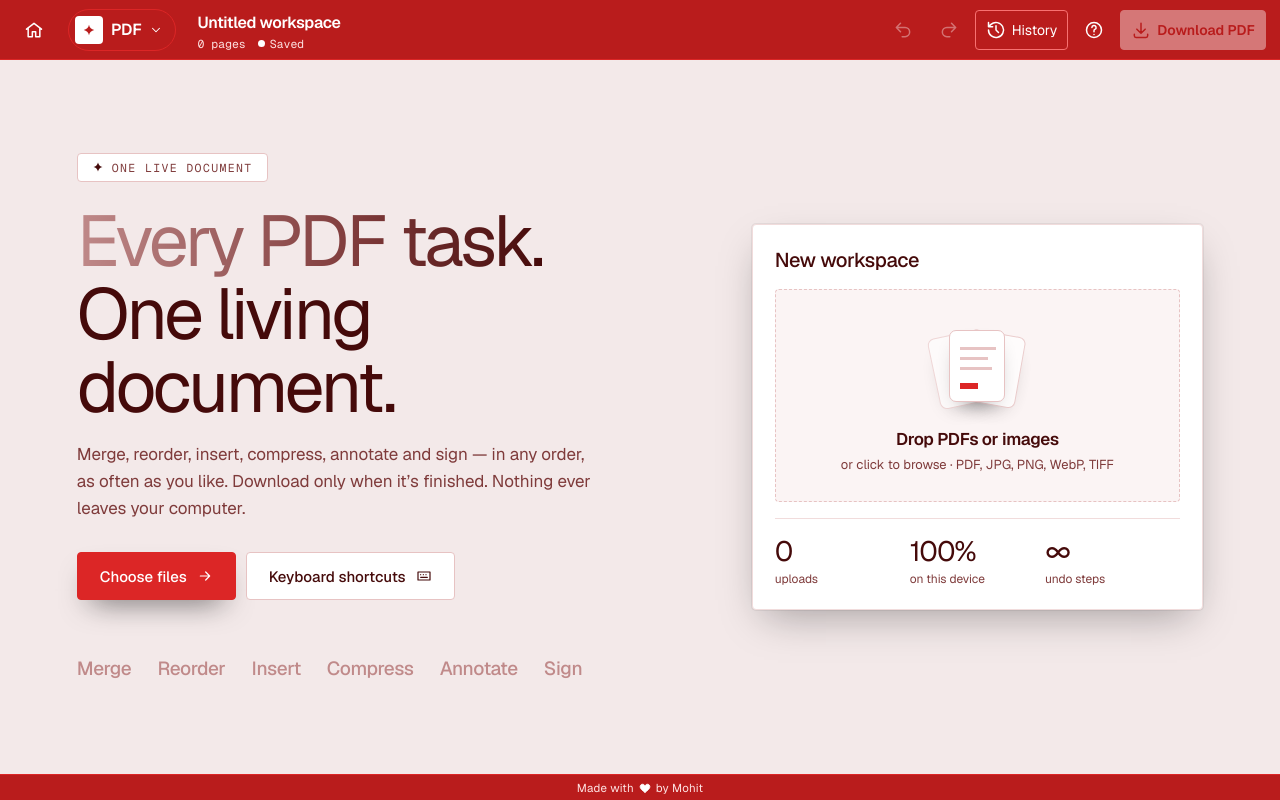
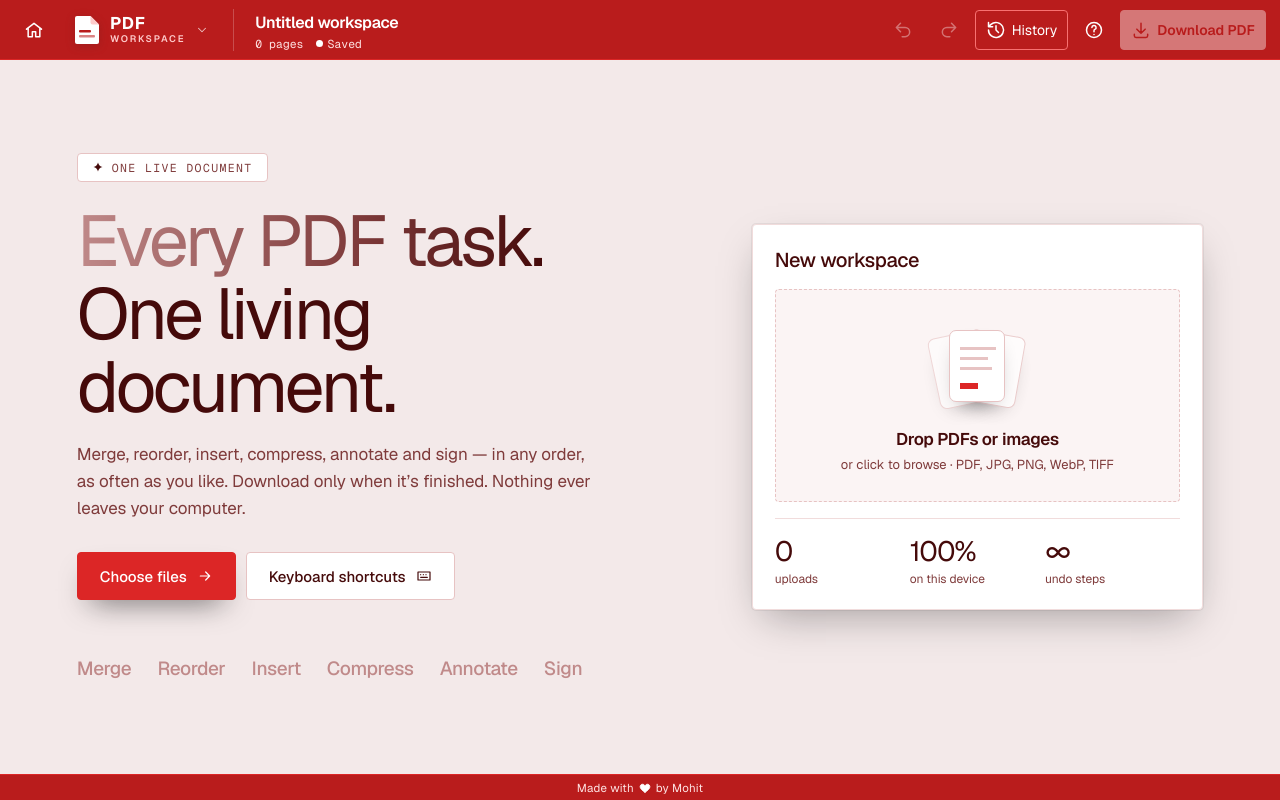
Before and after one commit to kech8014/pdf-all-in-one-tool, a React (Vite) app: page / in a window 1280 px wide. Built offline with nearby package versions, Linux system fonts and the light colour scheme.

Commit message:
Flat logo and wordmark instead of the oval pill; matching favicon
Co-Authored-By: Claude Opus 5.5 <noreply@anthropic.com>
Claude-Session: https://claude.ai/code/session_011Lg31aVN9cQ7dTJK5cybsN

```diff
--- a/src/ui/Workspace.tsx
+++ b/src/ui/Workspace.tsx
@@ -124,9 +124,18 @@ function Header() {
         }}
       />
       <button type="button" className="brand" onClick={() => ui.openDialog({ kind: 'workspaces' })} title="Your workspaces" data-testid="workspaces-button">
-        <span className="brand-mark"><Icon name="sparkle" size={14} fill="currentColor" strokeWidth={0} /></span>
-        <span>PDF</span>
-        <Icon name="chevronDown" size={14} />
+        <svg className="brand-logo" width="26" height="30" viewBox="0 0 26 30" aria-hidden="true">
+          {/* a page with a folded corner, the fold cut out in red */}
+          <path d="M3 1h13.5L25 9.5V27a2 2 0 0 1-2 2H3a2 2 0 0 1-2-2V3a2 2 0 0 1 2-2z" fill="#ffffff" />
+          <path d="M16.5 1v6.5a2 2 0 0 0 2 2H25" fill="#fecaca" />
+          <rect x="5" y="15" width="12" height="2.4" rx="1" fill="#b91c1c" />
+          <rect x="5" y="20" width="16" height="2.4" rx="1" fill="#b91c1c" opacity="0.55" />
+        </svg>
+        <span className="brand-word">
+          <strong>PDF</strong>
+          <small>Workspace</small>
+        </span>
+        <Icon name="chevronDown" size={14} className="brand-caret" />
       </button>
       <div className="doc-title">
         <input
--- a/src/ui/styles.css
+++ b/src/ui/styles.css
@@ -3453,3 +3453,53 @@ textarea {
   font-size: 14px;
   font-weight: 700;
 }
+
+/* brand: a flat logo + wordmark, no pill */
+.topbar .brand {
+  display: inline-flex;
+  align-items: center;
+  gap: 10px;
+  height: 40px;
+  padding: 0 10px 0 6px;
+  border: 0 !important;
+  border-radius: var(--radius-sm) !important;
+  background: transparent !important;
+  box-shadow: none !important;
+  color: #ffffff;
+}
+.topbar .brand:hover {
+  background: rgba(255, 255, 255, 0.1) !important;
+}
+.topbar .brand .brand-mark {
+  display: none;
+}
+.brand-logo {
+  flex: none;
+  filter: drop-shadow(0 2px 4px rgba(127, 29, 29, 0.45));
+}
+.brand-word {
+  display: flex;
+  flex-direction: column;
+  line-height: 1;
+  gap: 2px;
+  text-align: left;
+}
+.brand-word strong {
+  font-size: 17px;
+  font-weight: 800;
+  letter-spacing: 0.04em;
+}
+.brand-word small {
+  font-size: 9.5px;
+  font-weight: 600;
+  letter-spacing: 0.18em;
+  text-transform: uppercase;
+  color: #fecaca;
+}
+.brand-caret {
+  opacity: 0.7;
+}
+.topbar .brand + .doc-title {
+  padding-left: 14px;
+  border-left: 1px solid rgba(255, 255, 255, 0.22);
+}
```
Also changed, not shown: public/favicon.svg.
